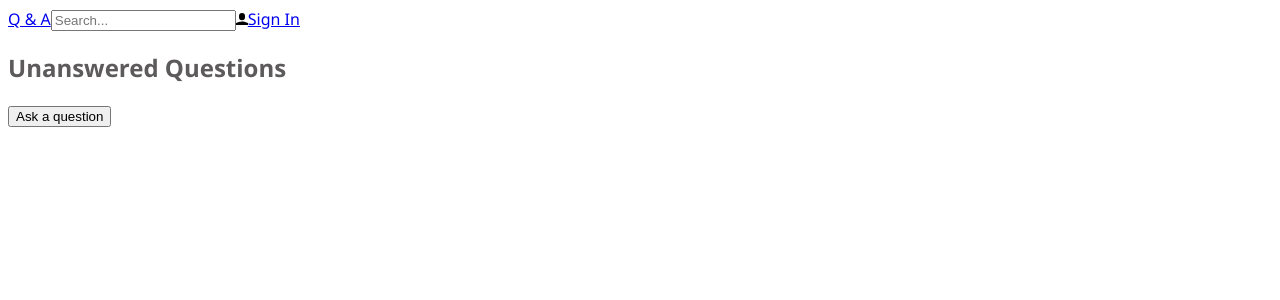
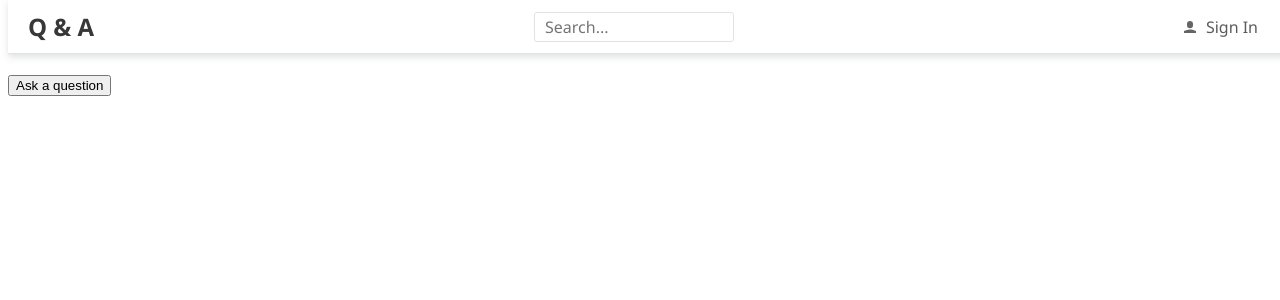
Before and after one commit to Delbert93/firstreactapp, a React (Create React App) app: page / in a window 1280 px wide. Shown: the top 300 px of the page. Built offline with nearby package versions, Linux system fonts and the light colour scheme.

Commit message:
Added styling to the header.

```diff
--- a/src/App.tsx
+++ b/src/App.tsx
@@ -3,14 +3,15 @@
 import { css, jsx } from '@emotion/core';
 import { Header } from './Header';
 import { HomePage } from './HomePage';
+import { fontFamily, fontSize, gray2 } from './Styles';
 
 const App = () => {
   return (
     <div
       css={css`
-        font-family: 'Segoe UI', 'Helvetica Neue', sans-serif;
-        font-size: 16px;
-        color: #5c5a5a;
+        font-family: ${fontFamily};
+        font-size: ${fontSize};
+        color: ${gray2};
       `}
     >
       <Header />
--- a/src/Header.tsx
+++ b/src/Header.tsx
@@ -1,11 +1,67 @@
 import React from 'react';
 import { UserIcon } from './Icons';
+/** @jsxImportSource @emotion/core */
+import { css, jsx } from '@emotion/core';
+import { fontFamily, fontSize, gray1, gray2, gray5 } from './Styles';
 
 export const Header = () => (
-    <div>
-        <a href="./">Q & A</a>
-        <input type="text" placeholder="Search..." />
-        <a href="./signin">
+    <div
+        css={css`
+            position: fixed;
+            box-sizing: border-box;
+            top: 0;
+            width: 100%;
+            display: flex;
+            align-items: center;
+            justify-content: space-between;
+            padding: 10px 20px;
+            background-color: #fff;
+            border-bottom: 1px solid ${gray5};
+            box-shadow: 0 3px 7px 0 rgba(110, 112, 114, 0.21);
+        `}
+    >
+        <a href="./"
+            css={css`
+              font-size: 24px;
+              font-weight: bold;
+              color: ${gray1};
+              text-decoration: none;
+            `}
+        >Q & A</a>
+        <input type="text" placeholder="Search..."
+            css={css`
+                box-sizing: border-box;
+                font-family: ${fontFamily};
+                font-size: ${fontSize};
+                padding: 8px 10px;
+                border: 1px solid ${gray5};
+                border-radius: 3px;
+                color: ${gray2};
+                background-color: white;
+                width: 200px;
+                height: 30px;
+                :focus {
+                    outline-color: ${gray5};
+                }
+            `}
+        />
+        <a href="./signin"
+            css={css`
+                font-family: ${fontFamily};
+                font-size: ${fontSize};
+                padding: 5px 10px;
+                background-color: transparent;
+                color: ${gray2};
+                text-decoration: none;
+                cursor: pointer;
+                span {
+                margin-left: 10px;
+                }
+                :focus {
+                outline-color: ${gray5};
+                }
+            `}
+        >
             <UserIcon />
             <span>Sign In</span></a>
     </div>
--- a/src/Icons.tsx
+++ b/src/Icons.tsx
@@ -1,5 +1,17 @@
 import React from 'react';
+/** @jsxImportSource @emotion/core */
+import { css, jsx } from '@emotion/core';
 import user from './user.svg';
 
 export const UserIcon = () =>
-  <img src={user} alt="User" width="12px" />;
+  <img
+    src={user}
+    alt="User"
+    width="12px"
+    css=
+    {
+      css`
+      width: 12px;
+      opacity: 0.6;`
+    }
+  />;
--- /dev/null
+++ b/src/Styles.ts
@@ -0,0 +1,15 @@
+export const gray1 = '#383737';
+export const gray2 = '#5c5a5a';
+export const gray3 = '#857c81';
+export const gray4 = '#b9b9b9';
+export const gray5 = '#e3e2e2';
+export const gray6 = '#f7f8fa';
+
+export const primary1 = '#681c41';
+export const primary2 = '#824c67';
+
+export const accent1 = '#dbb365';
+export const accent2 = '#efd197';
+
+export const fontFamily = "'Segoe UI', 'Helvetica Neue',sans-serif";
+export const fontSize = '16px';
```
